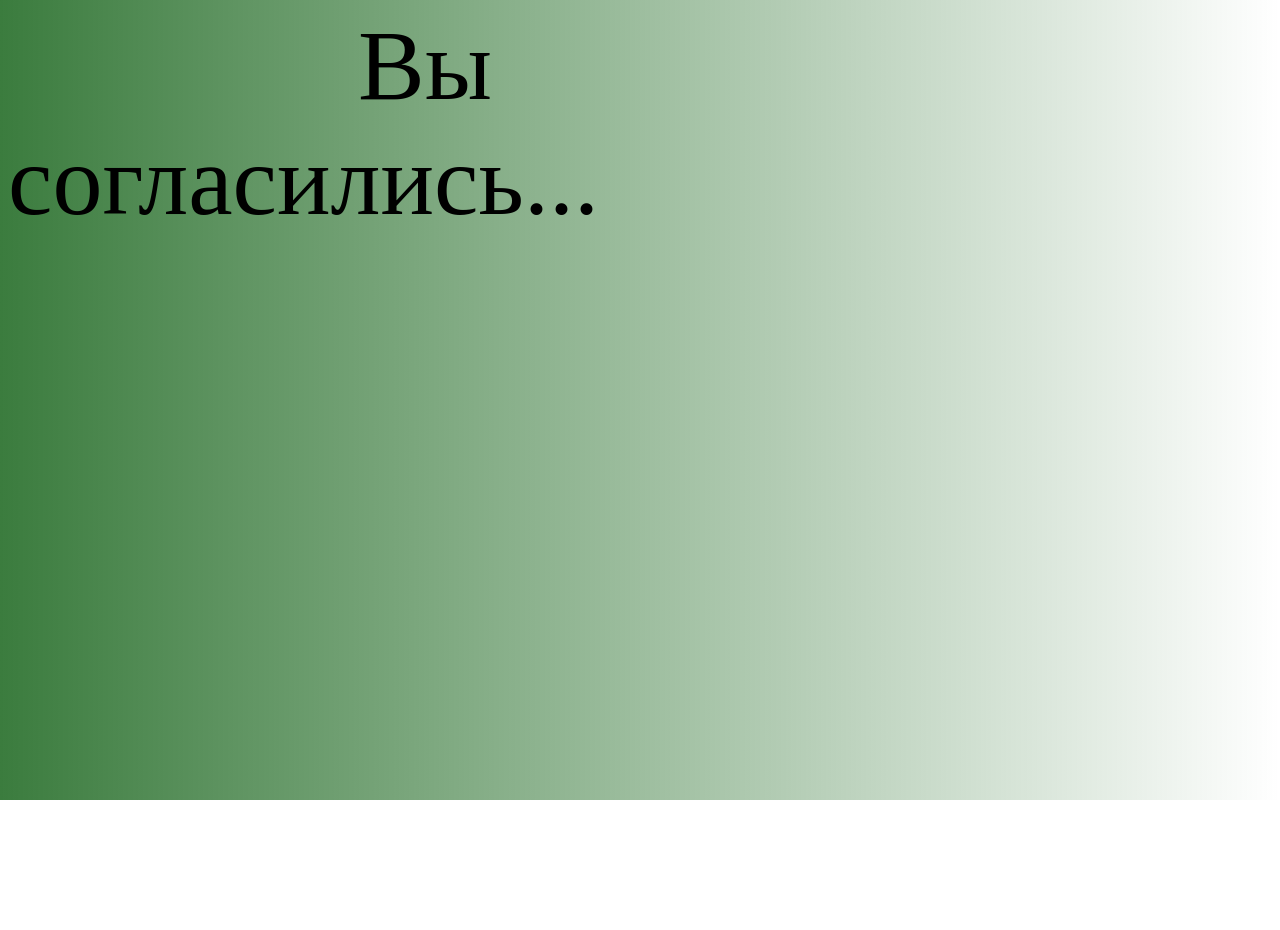
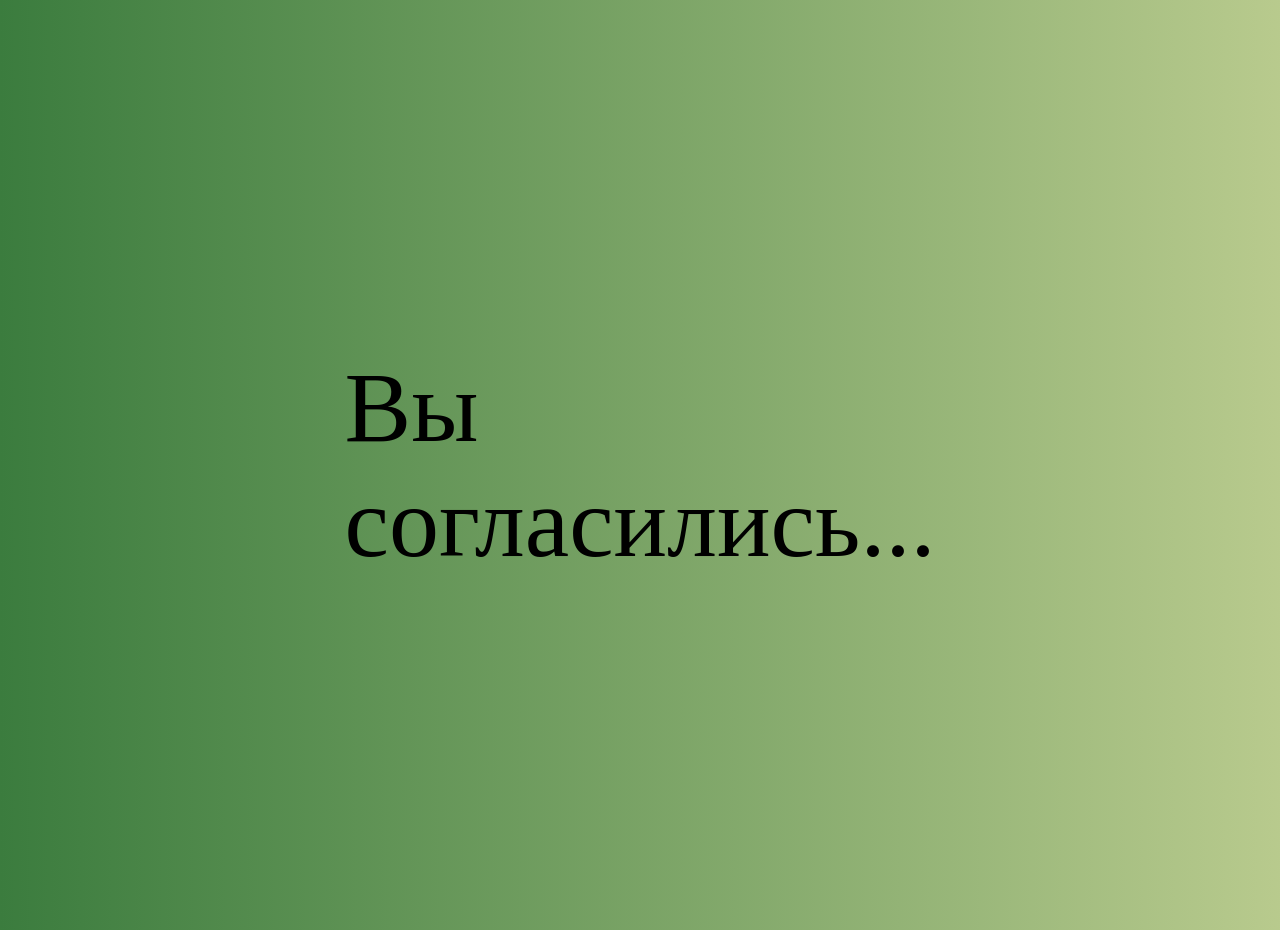
Before and after one commit to Nikolai126/Modal, a plain HTML site: page agree.html in a window 1280 px wide. Before the commit the page ends 800 px from the top, so only its background shows below. Drawn offline with Linux system fonts and the light colour scheme.

Commit message:
Last commit

```diff
--- a/agree.html
+++ b/agree.html
@@ -1,19 +1,21 @@
 <!DOCTYPE html>
-<html lang="en">
+<html lang="ru">
 <head>
     <meta charset="UTF-8">
     <meta http-equiv="X-UA-Compatible" content="IE=edge">
     <meta name="viewport" content="width=device-width, initial-scale=1.0">
-    <title>Document</title>
+    <title>Согласие</title>
     <style>
         body {
-            background: linear-gradient(to right, rgb(59, 124, 62), rgba(255, 255, 255, 0));
+            background: linear-gradient(to right, rgb(59, 124, 62), rgba(161, 185, 104, 0.753));
         }
         .header__phone {
             color: black;
             margin: 350px;
             font-size: 100px;
             text-decoration: none;
+            display: flex;
+            justify-content: center;
         }
 
     </style>
--- a/style.css
+++ b/style.css
@@ -2,11 +2,17 @@ body {
     background-image: linear-gradient(to right, rgba(131, 98, 54, 0.61), rgba(131, 98, 54, 0.61)), url('background.jpg');
 }
 
+header {
+    width: 100%;
+}
+
 .header__phone {
+    width: 100%;
     color: black;
-    margin: 350px;
     font-size: 100px;
     text-decoration: none;
+    display: flex;
+    justify-content: center;
 }
 
 .popup {
```
Also changed, not shown: index.html (+2 -2 lines).
